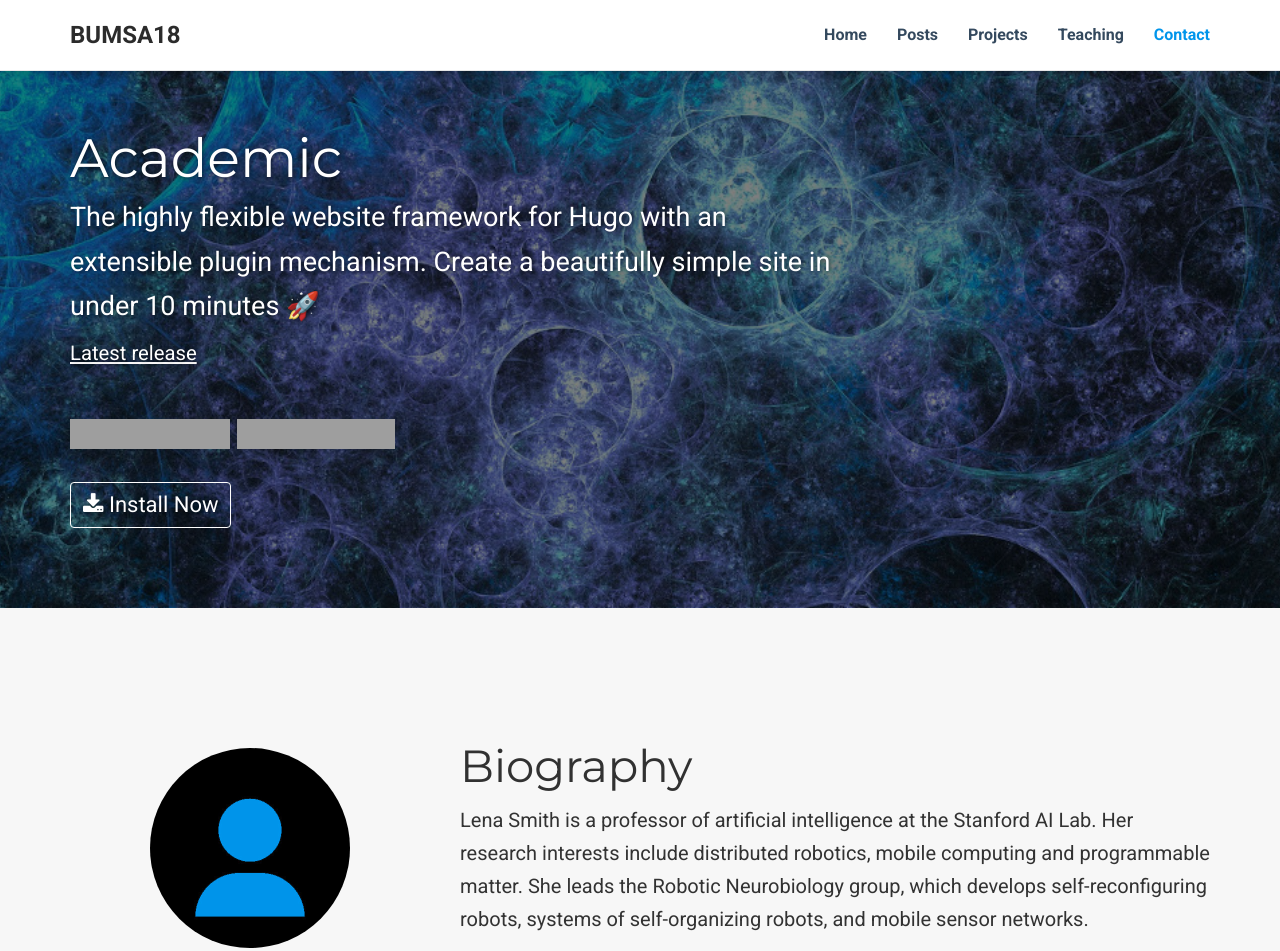
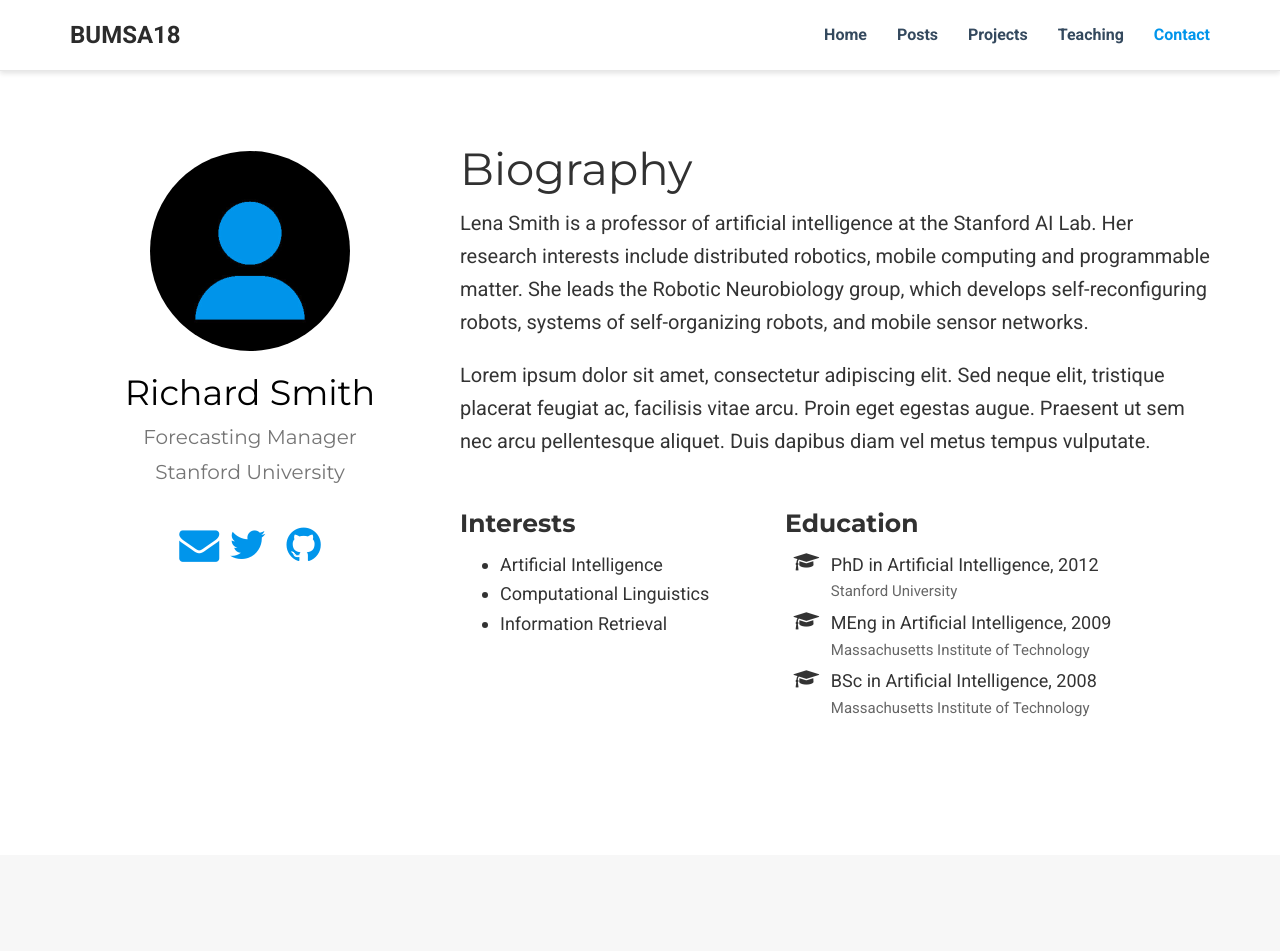
Before and after one commit to bumsa18/bumsa18.github.io, a plain HTML site: page index.html in a window 1280 px wide. Shown: the top 951 px of the page. Drawn offline with nearby package versions, Linux system fonts and the light colour scheme; no server answers; grey boxes are pictures that could not be loaded; some icons are missing.

Commit message:
Remove hero

```diff
--- a/home/index.xml
+++ b/home/index.xml
@@ -7,7 +7,7 @@
     <generator>Hugo -- gohugo.io</generator>
     <language>en-us</language>
     <copyright>&amp;copy; 2018</copyright>
-    <lastBuildDate>Sun, 15 Oct 2017 00:00:00 -0400</lastBuildDate>
+    <lastBuildDate>Wed, 20 Apr 2016 00:00:00 +0000</lastBuildDate>
     <atom:link href="/home/" rel="self" type="application/rss+xml" />
 
   </channel>
--- a/index.html
+++ b/index.html
@@ -78,7 +78,7 @@
   <meta property="og:description" content="Forecasting Manager">
   <meta property="og:locale" content="en-us">
 
-  <meta property="og:updated_time" content="2017-10-15T00:00:00-04:00">
+  <meta property="og:updated_time" content="2016-04-20T00:00:00&#43;00:00">
 
 
 
@@ -224,69 +224,6 @@
 
 
 
-
-
-
-
-
-
-
-
-
-
-<section id="hero" class="hero-overlay" style="
-
-background-color: #666;
-
-
-background-image:
-linear-gradient(rgba(0, 0, 0, 0.5), rgba(0, 0, 0, 0.5)),
-url('/img/headers/bubbles-wide.jpg');
-
-;">
-
-  <div class="container">
-
-    <h1 class="hero-title" itemprop="headline">
-      Academic
-    </h1>
-
-
-    <p class="hero-lead">The highly flexible website framework for Hugo with an extensible plugin mechanism. Create a beautifully simple site in under 10 minutes 🚀
-<br>
-<small><a id="academic-release" href="https://sourcethemes.com/academic/updates">Latest release</a></small>
-<br><br>
-<iframe style="display: inline-block;" src="https://ghbtns.com/github-btn.html?user=gcushen&amp;repo=hugo-academic&amp;type=star&amp;count=true&amp;size=large" scrolling="0" width="160px" height="30px" frameborder="0"></iframe>
-<iframe style="display: inline-block;" src="https://ghbtns.com/github-btn.html?user=gcushen&amp;repo=hugo-academic&amp;type=fork&amp;count=true&amp;size=large" scrolling="0" width="158px" height="30px" frameborder="0"></iframe></p>
-
-<script type="text/javascript">
-  (function defer() {
-    if (window.jQuery) {
-      jQuery(document).ready(function(){
-        GetLatestReleaseInfo();
-      });
-    } else {
-      setTimeout(function() { defer() }, 50);
-    }
-  })();
-  function GetLatestReleaseInfo() {
-    $.getJSON('https://api.github.com/repos/gcushen/hugo-academic/tags').done(function (json) {
-      let release = json[0];
-      // let downloadURL = release.zipball_url;
-      $('#academic-release').text('Latest release ' + release.name);
-    });
-}
-</script>
-</p>
-
-
-
-    <p><a href="./post/getting-started/" class="btn btn-light btn-outline btn-large"><i class="fa fa-download"></i> Install Now</a></p>
-
-
-  </div>
-
-</section>
 
 
 
--- a/index.xml
+++ b/index.xml
@@ -7,7 +7,7 @@
     <generator>Hugo -- gohugo.io</generator>
     <language>en-us</language>
     <copyright>&amp;copy; 2018</copyright>
-    <lastBuildDate>Sun, 15 Oct 2017 00:00:00 -0400</lastBuildDate>
+    <lastBuildDate>Wed, 20 Apr 2016 00:00:00 +0000</lastBuildDate>
     <atom:link href="/" rel="self" type="application/rss+xml" />
 
     <item>
--- a/sitemap.xml
+++ b/sitemap.xml
@@ -125,7 +125,7 @@
     <url>
 
       <loc>/</loc>
-      <lastmod>2017-10-15T00:00:00-04:00</lastmod>
+      <lastmod>2016-04-20T00:00:00+00:00</lastmod>
       <priority>0</priority>
     </url>
 
```
